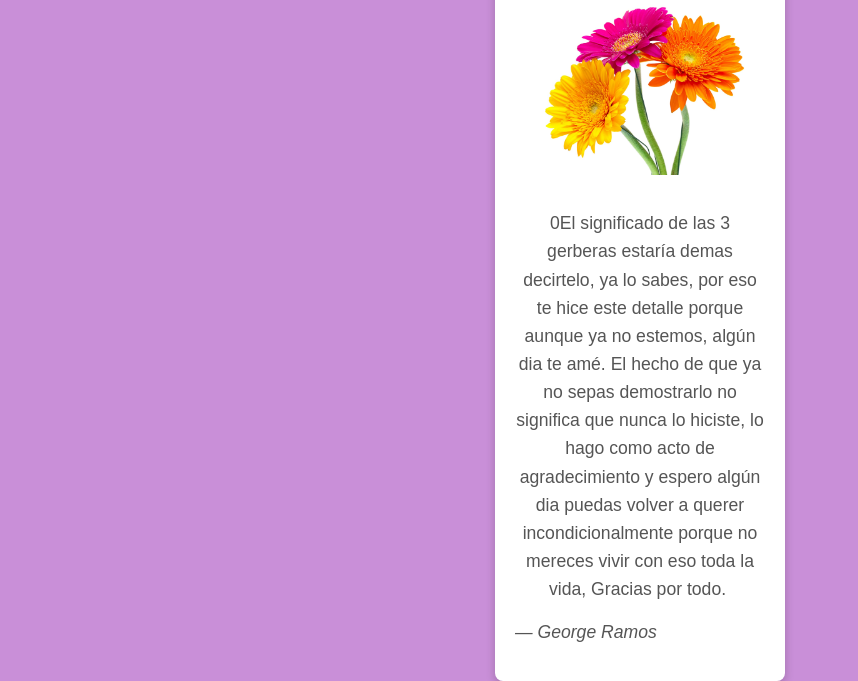
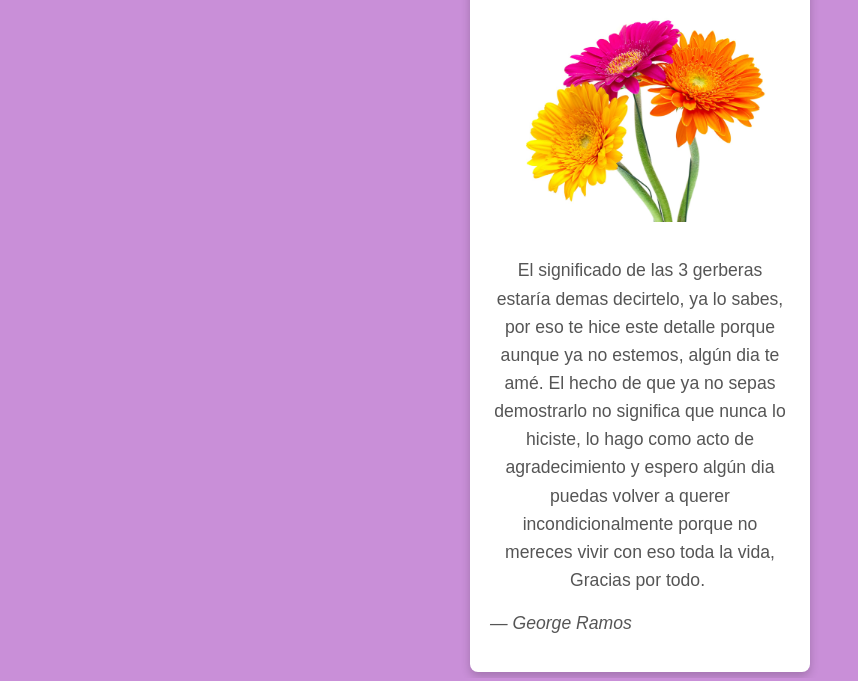
Before and after one commit to Georgitoxd/web, a plain HTML site: page paginasecundaria.html in a window 1280 px wide. Shown: the part 122-803 px from the top of the page, without its empty margins (0-858 px from the left). Drawn offline with Linux system fonts and the light colour scheme.

Commit message:
Update paginasecundaria.html

```diff
--- a/paginasecundaria.html
+++ b/paginasecundaria.html
@@ -22,7 +22,7 @@
             box-shadow: 0 4px 10px rgba(0, 0, 0, 0.2);
             text-align: center;
             width: 90%;
-            max-width: 250px; /* Ancho máximo del cuadro */
+            max-width: 300px; /* Ancho máximo del cuadro */
             margin-bottom: 20px; /* Espacio debajo de la carta */
         }
         h1 {
@@ -79,7 +79,7 @@
         <h1>Tus merecidas 3 Gerberas</h1>
         <img src="gerberas.jpeg" alt="Imagen de ejemplo"> <!-- Reemplaza con la URL de tu imagen -->
         <p>
-           0El significado de las 3 gerberas estaría demas decirtelo, ya lo sabes, por eso te hice este detalle porque aunque ya no estemos, algún dia te amé. El hecho de que ya no sepas demostrarlo no significa que nunca lo hiciste, lo hago como acto de agradecimiento y espero algún dia puedas volver a querer incondicionalmente porque no mereces vivir con eso toda la vida, Gracias por todo.
+           El significado de las 3 gerberas estaría demas decirtelo, ya lo sabes, por eso te hice este detalle porque aunque ya no estemos, algún dia te amé. El hecho de que ya no sepas demostrarlo no significa que nunca lo hiciste, lo hago como acto de agradecimiento y espero algún dia puedas volver a querer incondicionalmente porque no mereces vivir con eso toda la vida, Gracias por todo.
         </p>
         <div class="author">
             <p>— George Ramos</p>
```
